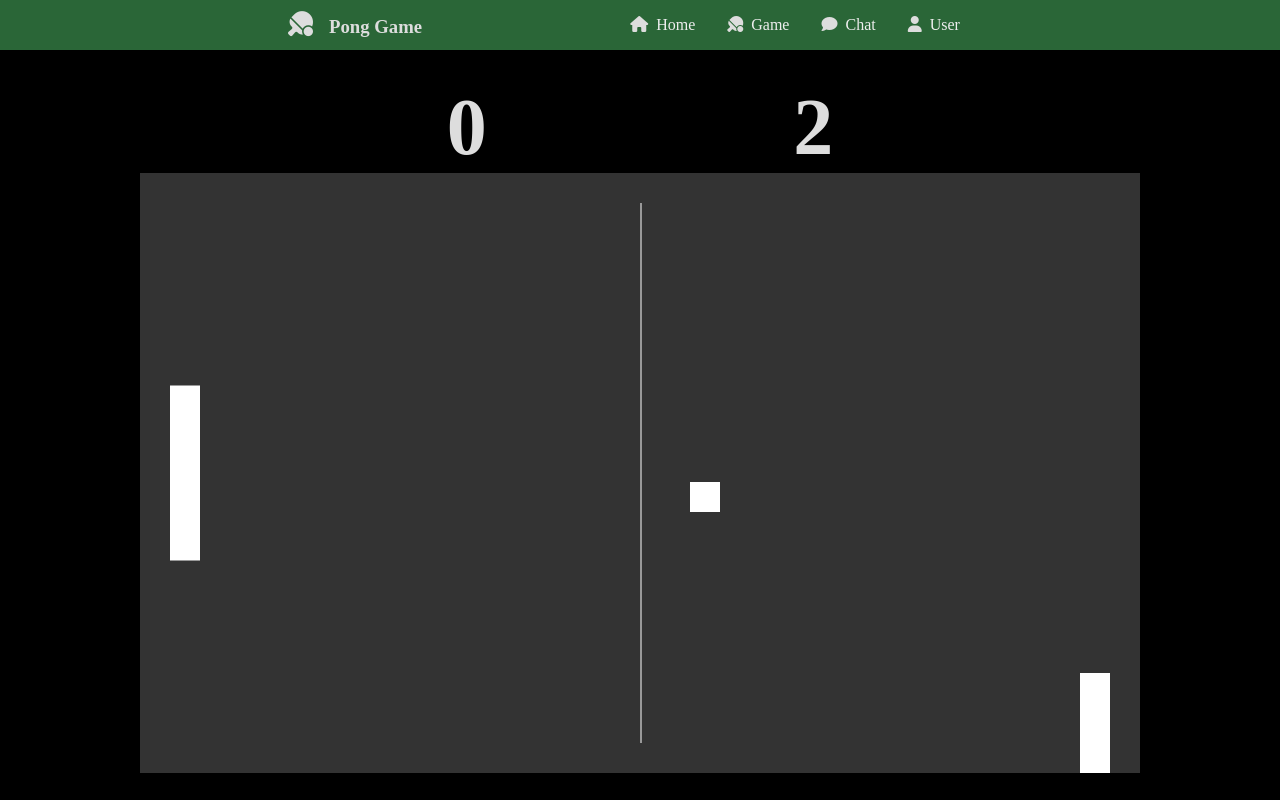
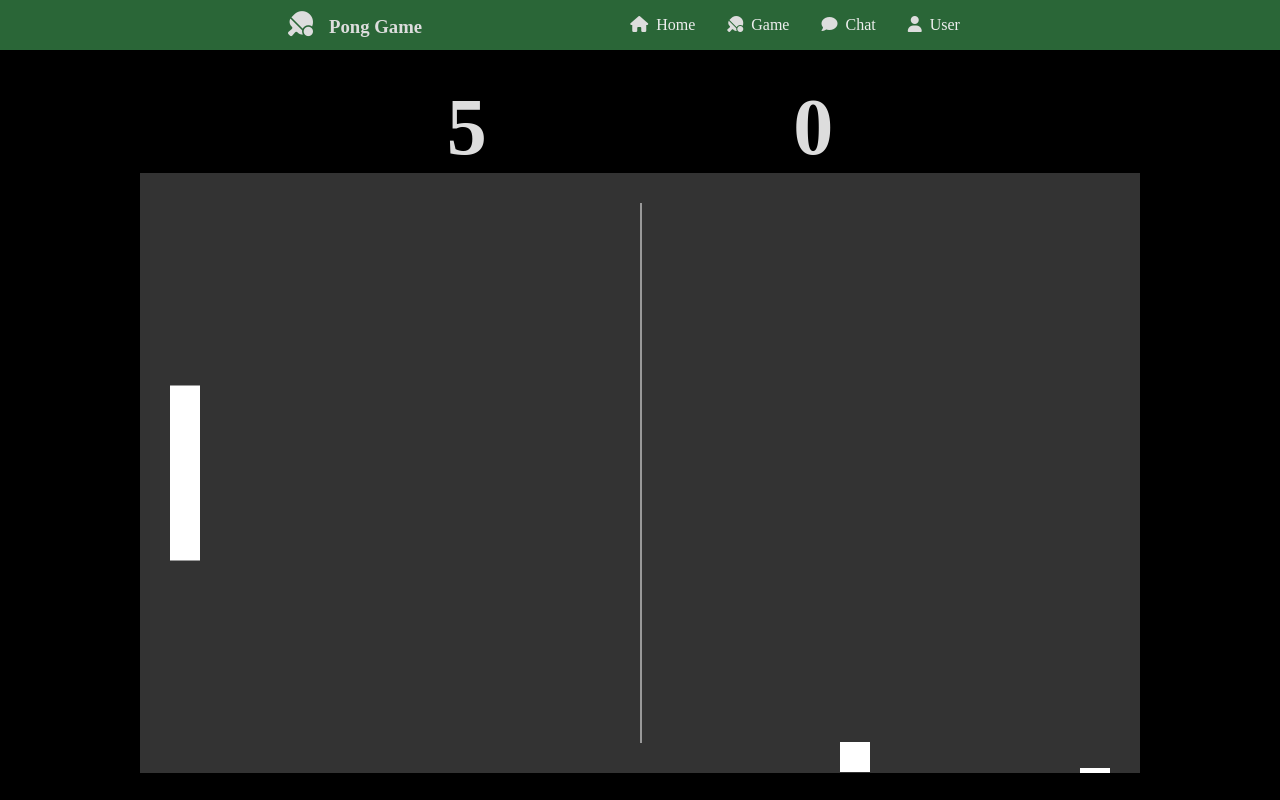
Before and after one commit to simon-ameye/42-ft_transcendence, a React (Create React App) app in the folder frontend/: page /game in a window 1280 px wide. Built offline with nearby package versions, Linux system fonts and the light colour scheme; a web font is replaced by a local one.

Commit message:
starting fix ball wiggle on paddle

```diff
--- a/frontend/src/components/GameEngine/index.tsx
+++ b/frontend/src/components/GameEngine/index.tsx
@@ -33,22 +33,21 @@ const GameEngine = (props: { config: GameConfig }) => {
 	}
 
 	const isRightPaddle = () => {
-		const ballTopRight = { x: ball.x + props.config.ballSize.x + ballDirection.x, y: ball.y }
 		const rect = { x: props.config.canvasSize.x - props.config.paddleOffset * 2, y: props.config.p2PosY, w: props.config.canvasSize.x - props.config.paddleOffset, h: props.config.paddleSize.y + props.config.p2PosY }
 
-		const isIn: boolean = (
-			(ballTopRight.x > rect.x && ballTopRight.x < rect.w) && (ballTopRight.y > rect.y && ballTopRight.y < rect.h)
-		)
+		const isIn: boolean =
+		(ball.x + props.config.ballSize.x > rect.x && ball.x + props.config.ballSize.x < rect.w) && (ball.y > rect.y && ball.y < rect.h)
+
 		return isIn
 	}
 
 	const isLeftPaddle = () => {
-		const ballTopLeft = { x: ball.x + ballDirection.x, y: ball.y }
 		const rect = { x: props.config.paddleOffset, y: props.config.p1PosY, w: props.config.paddleOffset * 2, h: props.config.paddleSize.y + props.config.p1PosY }
 
-		const isIn: boolean = (
-			(ballTopLeft.x > rect.x && ballTopLeft.x < rect.w) && (ballTopLeft.y > rect.y && ballTopLeft.y < rect.h)
-		)
+		const isIn: boolean =
+		// Top left corner of ball
+		(ball.x + ballDirection.x > rect.x && ball.x + ballDirection.x < rect.w) && (ball.y > rect.y && ball.y < rect.h)
+
 		return isIn
 	}
 
@@ -63,9 +62,9 @@ const GameEngine = (props: { config: GameConfig }) => {
 			else if (isGoalP2)
 				scored("P2")
 			setBall({ x: ball.x + ballDirection.x, y: ball.y + ballDirection.y });
-			if (props.config.p2PosY > 0)
+			if (props.config.p2PosY > 0 - props.config.paddleSize.y)
 				props.config.p2PosY -= 5;
-			else if (props.config.p2PosY <= 0)
+			else if (props.config.p2PosY + props.config.paddleSize.y <= 0)
 				props.config.p2PosY = props.config.canvasSize.y
 		}, 10)
 		return () => clearInterval(interval);
```
